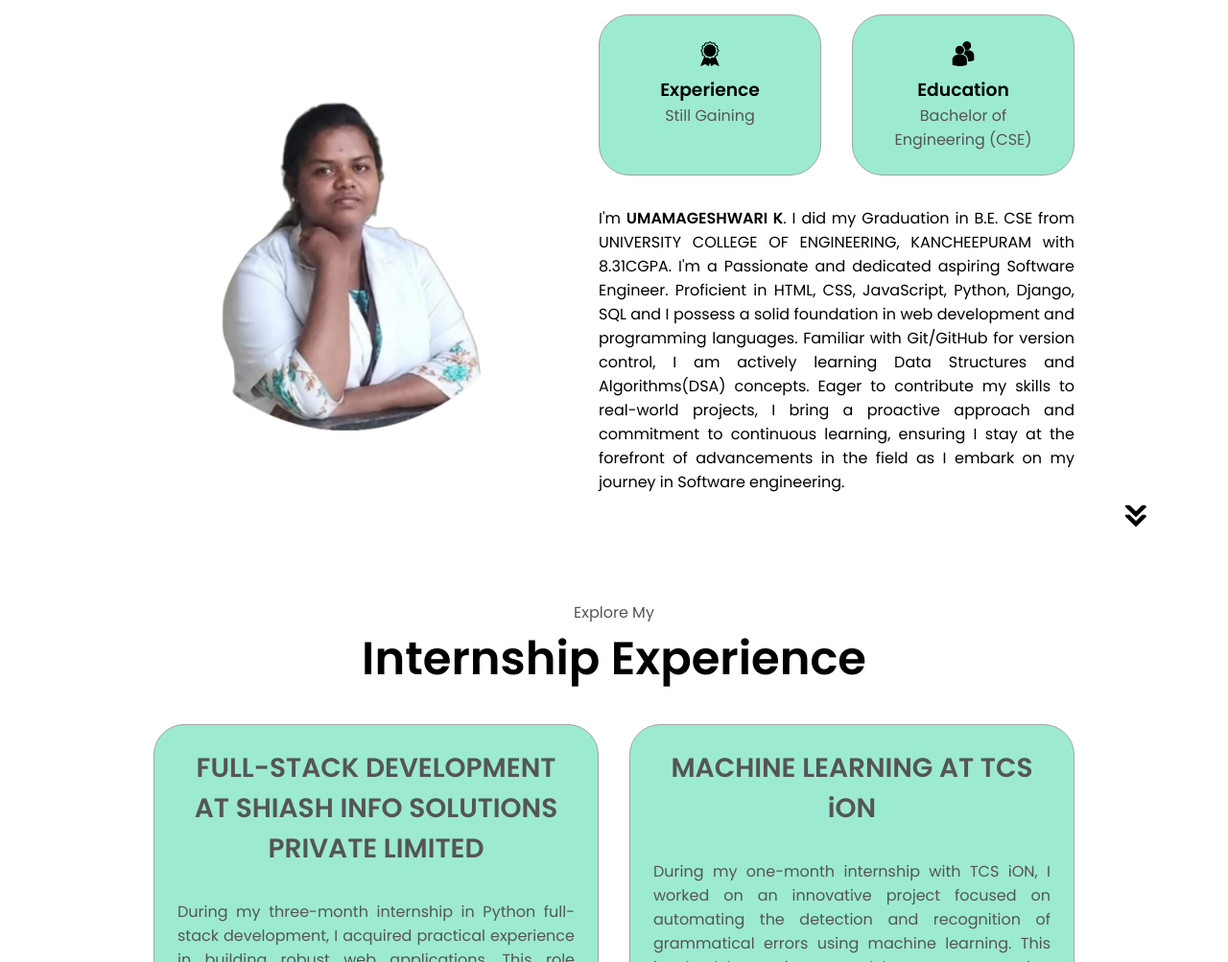
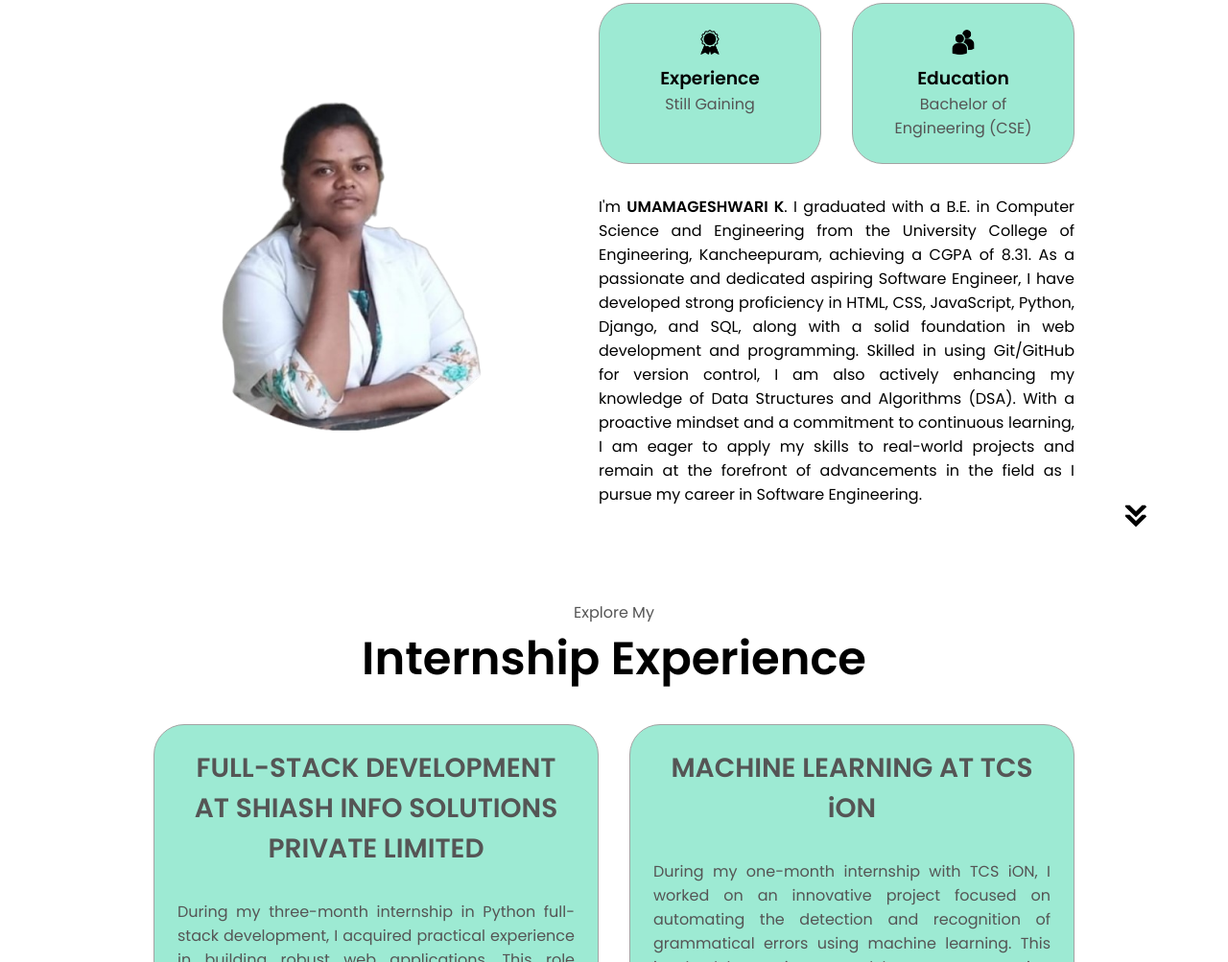
Before and after one commit to UMAMAGESHWARIK/My-Portfolio-Website, a plain HTML site: page index.html in a window 1280 px wide. Shown: the part 1095-2098 px from the top of the page at 96% size. Drawn offline with Linux system fonts and the light colour scheme.

Commit message:
Update index.html

```diff
--- a/index.html
+++ b/index.html
@@ -107,10 +107,10 @@
           </div>
           <div class="text-container">
             <p style="color:black; text-align: justify;" >
-              I'm <strong>UMAMAGESHWARI K</strong>. I did my Graduation in B.E. CSE from UNIVERSITY COLLEGE OF ENGINEERING, KANCHEEPURAM with 8.31CGPA.
-             I'm a Passionate and dedicated aspiring Software Engineer.
-             Proficient in HTML, CSS, JavaScript, Python, Django, SQL and I possess a solid foundation in web development and programming languages.
-              Familiar with Git/GitHub for version control, I am actively learning Data Structures and Algorithms(DSA) concepts.  Eager to contribute my skills to real-world projects, I bring a proactive approach and commitment to continuous learning, ensuring I stay at the forefront of advancements in the field as I embark on my journey in Software engineering.
+              I'm <strong>UMAMAGESHWARI K</strong>. I graduated with a B.E. in Computer Science and Engineering from the University College of Engineering, Kancheepuram, achieving a CGPA of 8.31.
+              As a passionate and dedicated aspiring Software Engineer, I have developed strong proficiency in HTML, CSS, JavaScript, Python, Django, and SQL, along with a solid foundation in web development and programming.
+              Skilled in using Git/GitHub for version control, I am also actively enhancing my knowledge of Data Structures and Algorithms (DSA). With a proactive mindset and a commitment to continuous learning,
+              I am eager to apply my skills to real-world projects and remain at the forefront of advancements in the field as I pursue my career in Software Engineering.
             </p>
 
           </div>
@@ -245,7 +245,7 @@
             alt="LinkedIn icon"
             class="icon contact-icon"
           />
-          <p><a href="https:www.linkedin.com/in/umamageshwari-k">LinkedIn</a></p>
+          <p><a href="https://www.linkedin.com/in/umamageshwari-k">LinkedIn</a></p>
         </div>
       </div>
     </section>
```
